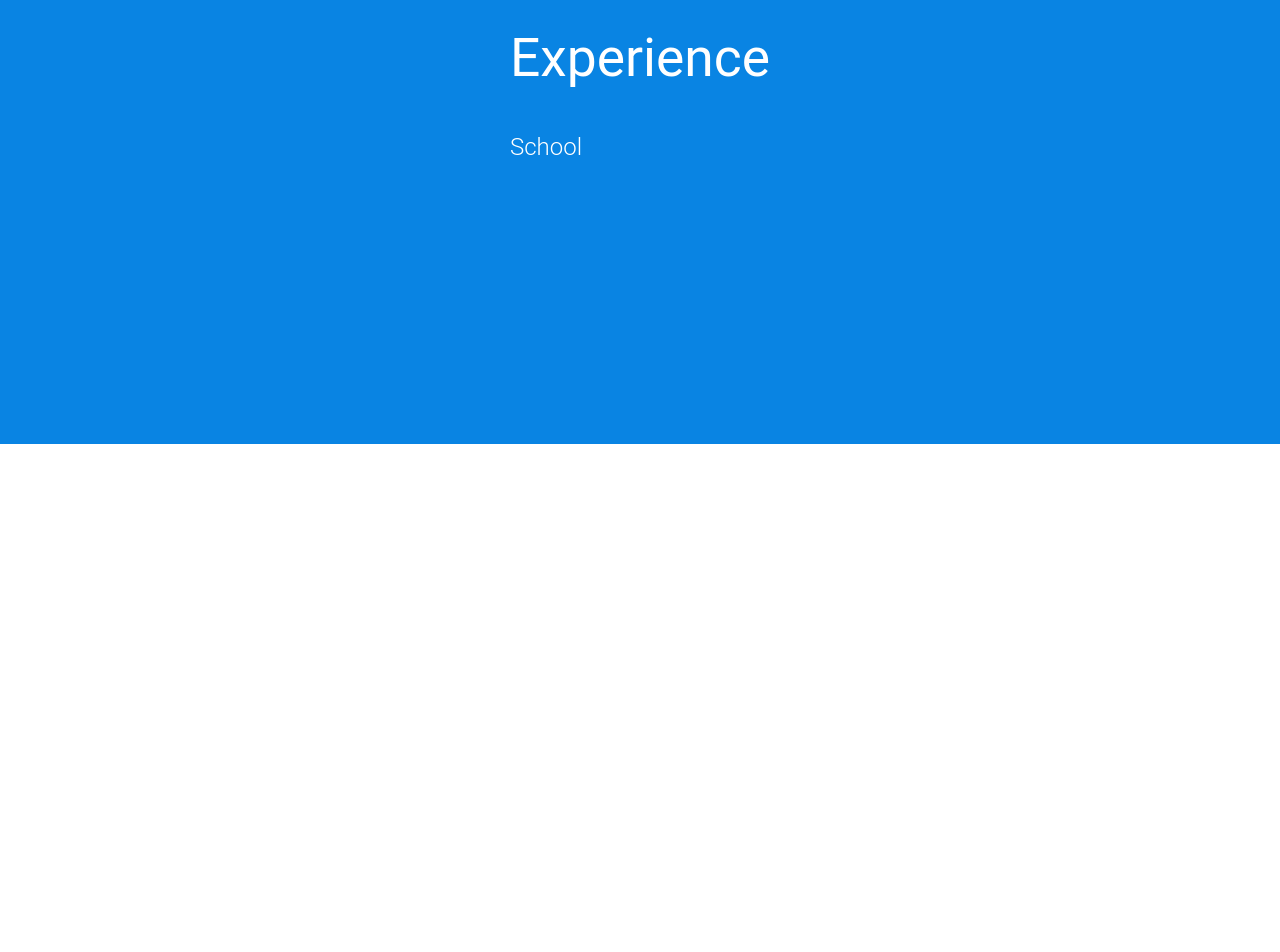
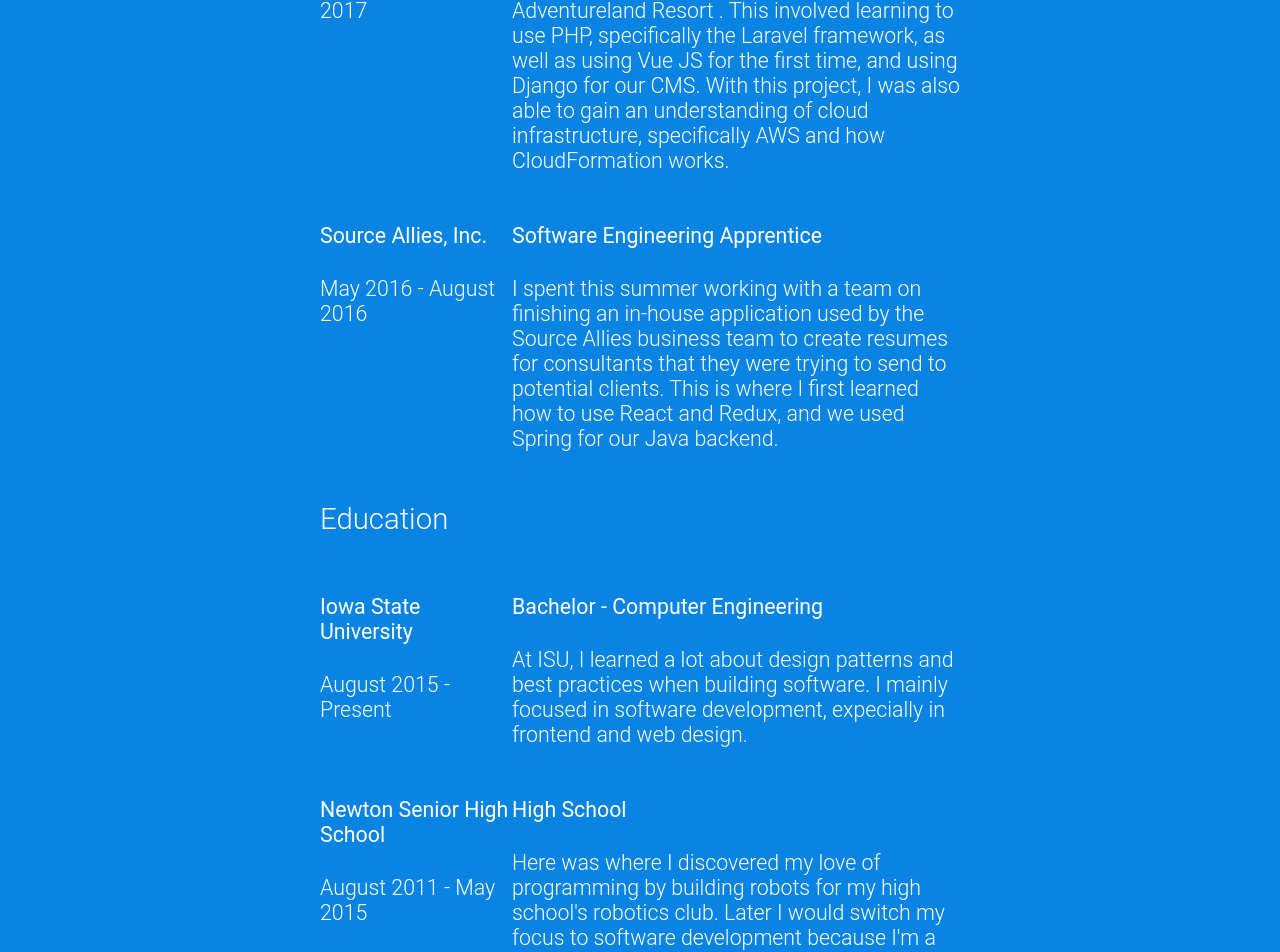
Before and after one commit to jd1388/My-Site, a React (Create React App) app: page / in a window 1280 px wide. Shown: the part 1036-1988 px from the top of the page. Before the commit the page ends 1480 px from the top, so only its background shows below. Built offline with nearby package versions, Linux system fonts and the light colour scheme; the HTML template or start-up script is replaced by a standard one.

Commit message:
Finished experience section

```diff
--- a/src/components/Experience.js
+++ b/src/components/Experience.js
@@ -1,17 +1,39 @@
 import React from 'react';
+
+import { workExperience, schoolExperience } from '../data/Experience';
 
 import Styles from '../styles/Experience';
 
-const schoolExperience = {
-    header: 'School'
-};
+const ExperienceEntry = props => {
+    const { location, dates, position, description } = props.experience;
+
+    return (
+        <div style={Styles.experienceEntryContainer}>
+            <div style={Styles.experienceEntryLeftColumn}>
+                <h4 style={Styles.experienceEntryHeader}>{location}</h4>
+                <p style={Styles.experienceEntryContent}>{dates}</p>
+            </div>
+            <div style={Styles.experienceEntryRightColumn}>
+                <h4 style={Styles.experienceEntryHeader}>{position}</h4>
+                <p style={Styles.experienceEntryContent}>{description}</p>
+            </div>
+        </div>
+    )
+}
 
 const ExperienceSection = props => {
-    const { header } = props.sectionInfo;
+    const { header, experiences } = props.sectionInfo;
+
+    let experienceEntries = [];
+
+    experiences.forEach((experience, key) => {
+        experienceEntries.push(<ExperienceEntry experience={experience} key={key}/>);
+    });
 
     return (
         <div>
             <h3 style={Styles.subheader}>{header}</h3>
+            {experienceEntries}
         </div>
     );
 }
@@ -20,6 +42,7 @@
     <div style={Styles.experienceContainer}>
         <div style={Styles.experienceContent}>
             <h2 style={Styles.header}>Experience</h2>
+            <ExperienceSection sectionInfo={workExperience}/>
             <ExperienceSection sectionInfo={schoolExperience}/>
         </div>
     </div>
--- /dev/null
+++ b/src/data/Experience.js
@@ -0,0 +1,52 @@
+export const schoolExperience = {
+    header: 'Education',
+    experiences: [
+        {
+            location: 'Iowa State University',
+            dates: 'August 2015 - Present',
+            position: 'Bachelor - Computer Engineering',
+            description: `
+                At ISU, I learned a lot about design patterns and best practices when building software. I
+                mainly focused in software development, expecially in frontend and web design.
+            `
+        },
+        {
+            location: 'Newton Senior High School',
+            dates: 'August 2011 - May 2015',
+            position: 'High School',
+            description: `
+                Here was where I discovered my love of programming by building robots for my high school's
+                robotics club. Later I would switch my focus to software development because I'm a far better
+                programmer than builder.
+            `
+        }
+    ]
+};
+
+export const workExperience = {
+    header: 'Career Experience',
+    experiences: [
+        {
+            location: 'Source Allies, Inc.',
+            dates: 'May 2017 - August 2017',
+            position: 'Software Engineering Apprentice',
+            description: `
+                I worked on a team rewritting the website for Adventureland Resort . This involved learning to
+                use PHP, specifically the Laravel framework, as well as using Vue JS for the first time, and using
+                Django for our CMS. With this project, I was also able to gain an understanding of cloud
+                infrastructure, specifically AWS and how CloudFormation works.
+            `
+        },
+        {
+            location: 'Source Allies, Inc.',
+            dates: 'May 2016 - August 2016',
+            position: 'Software Engineering Apprentice',
+            description: `
+                I spent this summer working with a team on finishing an in-house application used by the Source
+                Allies business team to create resumes for consultants that they were trying to send to potential
+                clients. This is where I first learned how to use React and Redux, and we used Spring for our
+                Java backend.
+            `
+        }
+    ]
+};
--- a/src/styles/Experience.js
+++ b/src/styles/Experience.js
@@ -4,7 +4,7 @@
     experienceContainer: {
         backgroundColor: Colors.blue,
         width: '100%',
-        minHeight: '90vh',
+        minHeight: '95vh',
         fontFamily: 'Roboto, san-serif',
         color: Colors.white,
         display: 'flex',
@@ -12,17 +12,35 @@
         alignItems: 'center'
     },
     experienceContent: {
-        padding: '0 25%'
+        padding: '0 25%',
+        width: '50%'
     },
     header: {
         fontWeight: 'normal',
         color: 'white',
         textAlign: 'center',
-        fontSize: '40pt'
+        fontSize: '48pt',
+        margin: 0
     },
     subheader: {
         fontWeight: '300',
         color: 'white',
-        fontSize: '18pt'
+        fontSize: '22pt'
+    },
+    experienceEntryContainer: {
+        display: 'flex',
+        justifyContent: 'space-between'
+    },
+    experienceEntryHeader: {
+        fontWeight: '400'
+    },
+    experienceEntryContent: {
+        fontWeight: '300'
+    },
+    experienceEntryLeftColumn: {
+        width: '30%'
+    },
+    experienceEntryRightColumn: {
+        width: '70%'
     }
 };
```
